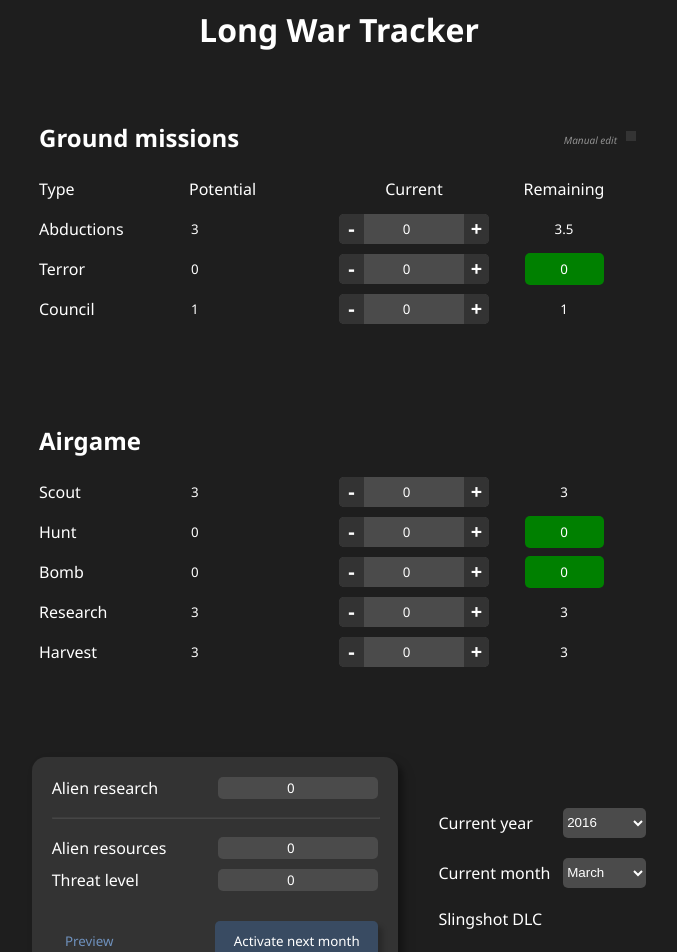
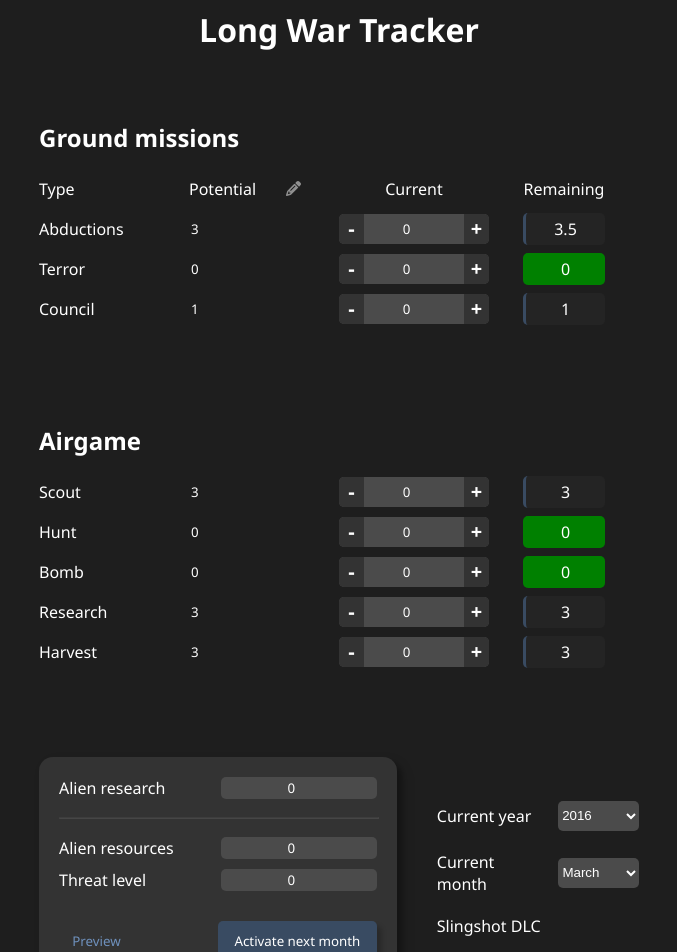
Before and after one commit to Fjoggs/longwartracker, a Next.js app: page / in a window 1280 px wide. Shown: the top 952 px of the page, without its empty margins (301-978 px from the left). Built offline with nearby package versions, Linux system fonts and the light colour scheme.

Commit message:
Reset current when activating new month + add manual override for potential missions + styling

```diff
--- a/src/app/page.module.scss
+++ b/src/app/page.module.scss
@@ -5,6 +5,9 @@
   padding: 6rem;
   padding-top: 0px;
   min-height: 100vh;
+  max-width: 600px;
+  margin-left: auto;
+  margin-right: auto;
   gap: 50px;
 
   header {
@@ -23,7 +26,7 @@
   .flexRow {
     display: flex;
     width: 100%;
-    justify-content: space-evenly;
+    justify-content: space-between;
     align-items: center;
     gap: 40px;
 
@@ -51,6 +54,7 @@
     align-items: center;
     justify-content: space-between;
     gap: 20px;
+    width: 100%;
   }
 
   .campaignStats {
@@ -123,10 +127,7 @@
   }
 
   .missionTable {
-    max-width: 600px;
-
-    h2 {
-    }
+    width: 100%;
 
     .headerEdit {
       display: flex;
@@ -183,3 +184,20 @@
     }
   }
 }
+
+.iconRow {
+  display: flex;
+  align-items: center;
+
+  .pencilIcon {
+    cursor: pointer;
+    opacity: 0.5;
+    padding-left: 30px;
+    width: 15px;
+    height: 15px;
+
+    &:hover {
+      opacity: 0.7;
+    }
+  }
+}
--- a/src/app/page.tsx
+++ b/src/app/page.tsx
@@ -205,8 +205,6 @@
     } else {
       state.campaignInfo.month = monthTable[nextIndex];
     }
-    console.log("month", state.campaignInfo.month);
-    console.log("year", state.campaignInfo.year);
     let resourceLevel = Math.floor(state.campaignInfo.alienResources / 50);
     if (resourceLevel > 4) {
       resourceLevel = 4;
@@ -215,8 +213,21 @@
     if (threatIndex > 4) {
       threatIndex = 4;
     }
+
     state.campaignInfo.resourceLevel = resourceLevel;
     state.campaignInfo.threatIndex = threatIndex;
+
+    // Reset current months missions
+    state.abductions.current = 0;
+    state.terror.current = 0;
+    state.council.current = 0;
+    state.scout.current = 0;
+    state.hunt.current = 0;
+    state.bomb.current = 0;
+    state.research.current = 0;
+    state.harvest.current = 0;
+
+    // Next months missions
     const nextMonthMissions = missionArray[resourceLevel][threatIndex];
     state.abductions.potential = nextMonthMissions.abductions;
     state.terror.potential = nextMonthMissions.terror;
@@ -283,22 +294,21 @@
               state.disableEditing = !state.disableEditing;
               setState(Object.assign({}, state));
             }}
-          >
-            <label htmlFor="disableEditing">Manual edit</label>
-            <input
-              type="checkbox"
-              checked={!state.disableEditing}
-              id="disableEditing"
-              onChange={() => {
+          ></div>
+        </div>
+        <div className={styles.grid}>
+          <span>Type</span>
+          <span className={styles.iconRow}>
+            Potential
+            <img
+              src="/pencil.svg"
+              className={styles.pencilIcon}
+              onClick={() => {
                 state.disableEditing = !state.disableEditing;
                 setState(Object.assign({}, state));
               }}
-            ></input>
-          </div>
-        </div>
-        <div className={styles.grid}>
-          <span>Type</span>
-          <span>Potential</span>
+            />
+          </span>
           <span className={styles.centerAlign}>Current</span>
           <span className={styles.centerAlign}>Remaining</span>
 
@@ -504,6 +514,16 @@
           </div>
         </div>
 
+        <div>
+          <h2>Alien Research Milestones</h2>
+          {state.campaignInfo.alienResearch > 270 ? (
+            <span>Destroyer - Double plasma</span>
+          ) : null}
+          {state.campaignInfo.alienResearch > 330 ? (
+            <span>Fighter - Single plasma x 2</span>
+          ) : null}
+        </div>
+
         <div style={{ display: state.showPreview, width: "100%" }}>
           <h2>Next Month</h2>
           <table className={styles.table}>
--- a/src/components/RemainingComponent.tsx
+++ b/src/components/RemainingComponent.tsx
@@ -12,12 +12,19 @@
       ? "green"
       : remainingMissions === 0.5
       ? "yellow"
-      : "transparent";
+      : "rgb(36,36,36)";
+
+  const borderLeftColor =
+    remainingMissions <= 0
+      ? "green"
+      : remainingMissions === 0.5
+      ? "yellow"
+      : "rgb(57, 75, 98)";
 
   const color = remainingMissions === 0.5 ? "black" : "white";
   return (
     <input
-      style={{ backgroundColor, color }}
+      style={{ backgroundColor, color, borderLeftColor }}
       className={styles.input}
       value={remainingMissions < 0 ? 0 : remainingMissions}
       disabled
--- a/src/components/remainingComponent.module.scss
+++ b/src/components/remainingComponent.module.scss
@@ -3,4 +3,6 @@
   width: 50%;
   justify-self: center;
   border-radius: 5px;
+  font-size: 16px;
+  border-left: 3px solid orange;
 }
```
Also changed, not shown: public/pencil.svg (added).
